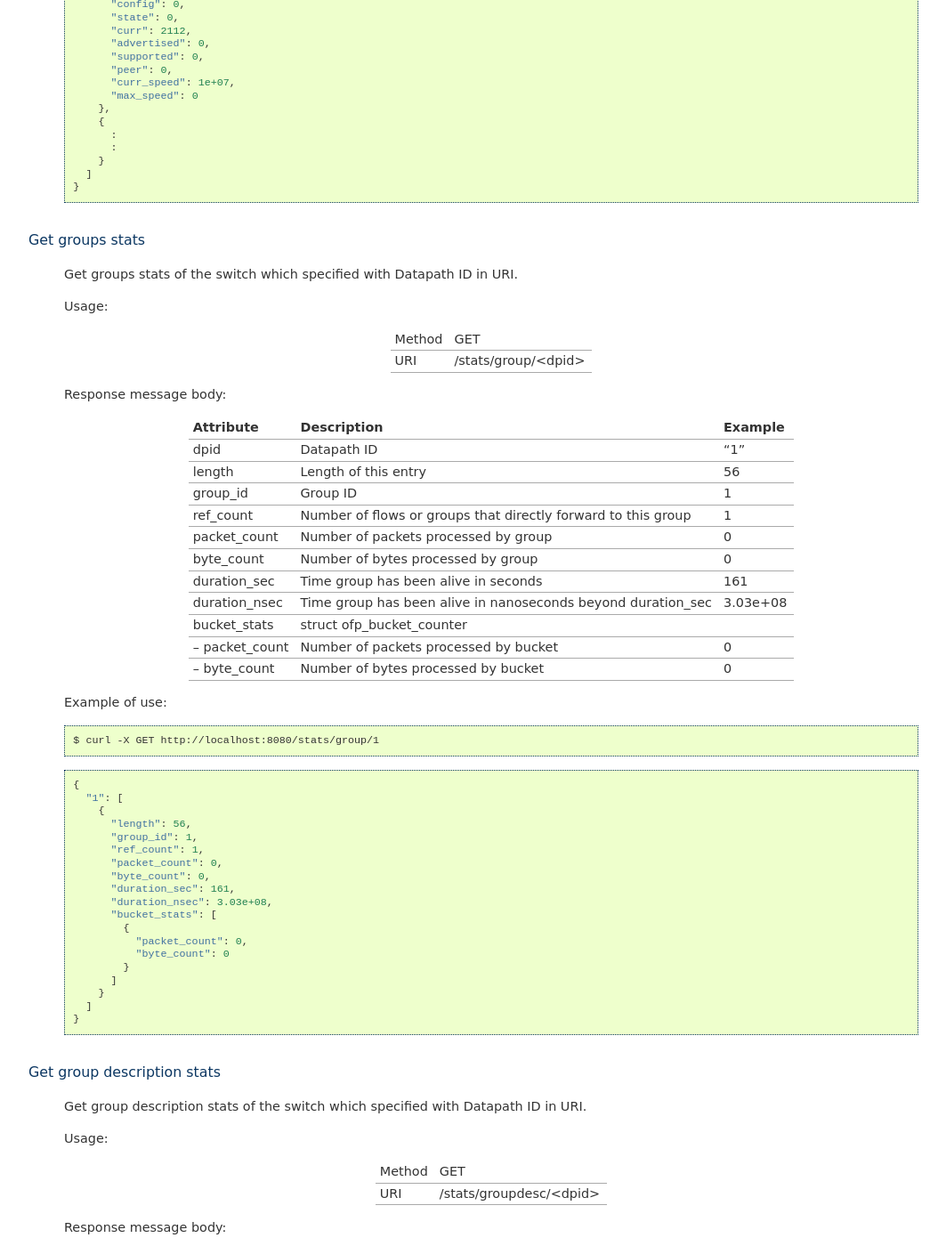
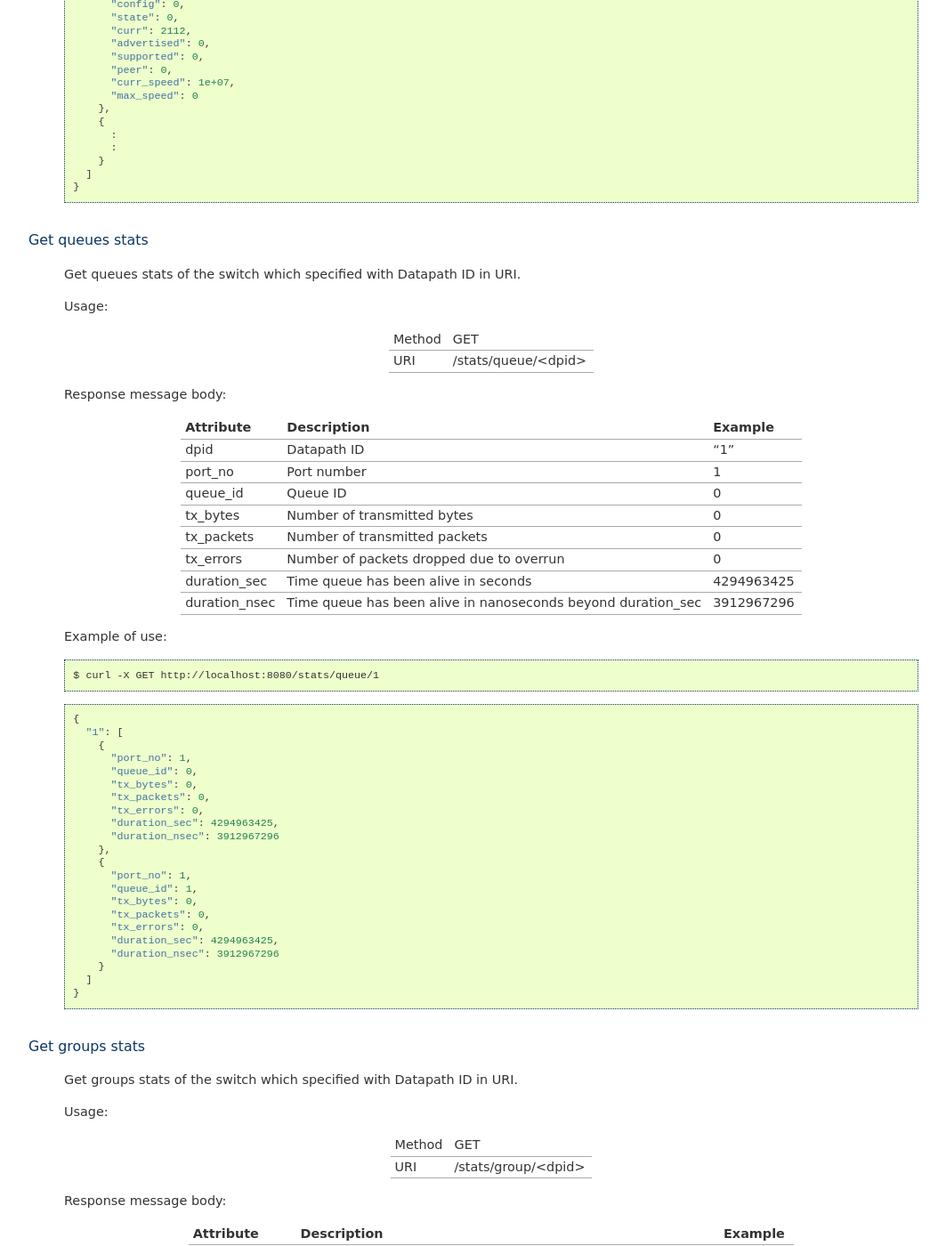
Before and after one commit to faucetsdn/ryu, a Sphinx documentation site: the page built from doc/source/app/ofctl_rest.rst, in a window 1280 px wide and 1400 px high, scrolled down 5554 px. Shown: the whole window at 89% size, without its empty margins (88-1151 px from the left). Built offline with Sphinx 7.4.7, drawn with Linux system fonts in a browser that asks for light colours.

Commit message:
doc/app/ofctl_rest: Add description for OFPQueueStats message
Signed-off-by: IWASE Yusuke <iwase.yusuke0@gmail.com>
Signed-off-by: FUJITA Tomonori <fujita.tomonori@lab.ntt.co.jp>

```diff
--- a/doc/source/app/ofctl_rest.rst
+++ b/doc/source/app/ofctl_rest.rst
@@ -350,6 +350,63 @@ Get ports description
             {
               :
               :
+            }
+          ]
+        }
+
+
+Get queues stats
+----------------
+
+    Get queues stats of the switch which specified with Datapath ID in URI.
+
+    Usage:
+
+        ======= ====================
+        Method  GET
+        URI     /stats/queue/<dpid>
+        ======= ====================
+
+    Response message body:
+
+        ============== ============================================================= ===========
+        Attribute      Description                                                   Example
+        ============== ============================================================= ===========
+        dpid           Datapath ID                                                   "1"
+        port_no        Port number                                                   1
+        queue_id       Queue ID                                                      0
+        tx_bytes       Number of transmitted bytes                                   0
+        tx_packets     Number of transmitted packets                                 0
+        tx_errors      Number of packets dropped due to overrun                      0
+        duration_sec   Time queue has been alive in seconds                          4294963425
+        duration_nsec  Time queue has been alive in nanoseconds beyond duration_sec  3912967296
+        ============== ============================================================= ===========
+
+    Example of use::
+
+        $ curl -X GET http://localhost:8080/stats/queue/1
+
+    ::
+
+        {
+          "1": [
+            {
+              "port_no": 1,
+              "queue_id": 0,
+              "tx_bytes": 0,
+              "tx_packets": 0,
+              "tx_errors": 0,
+              "duration_sec": 4294963425,
+              "duration_nsec": 3912967296
+            },
+            {
+              "port_no": 1,
+              "queue_id": 1,
+              "tx_bytes": 0,
+              "tx_packets": 0,
+              "tx_errors": 0,
+              "duration_sec": 4294963425,
+              "duration_nsec": 3912967296
             }
           ]
         }
```
